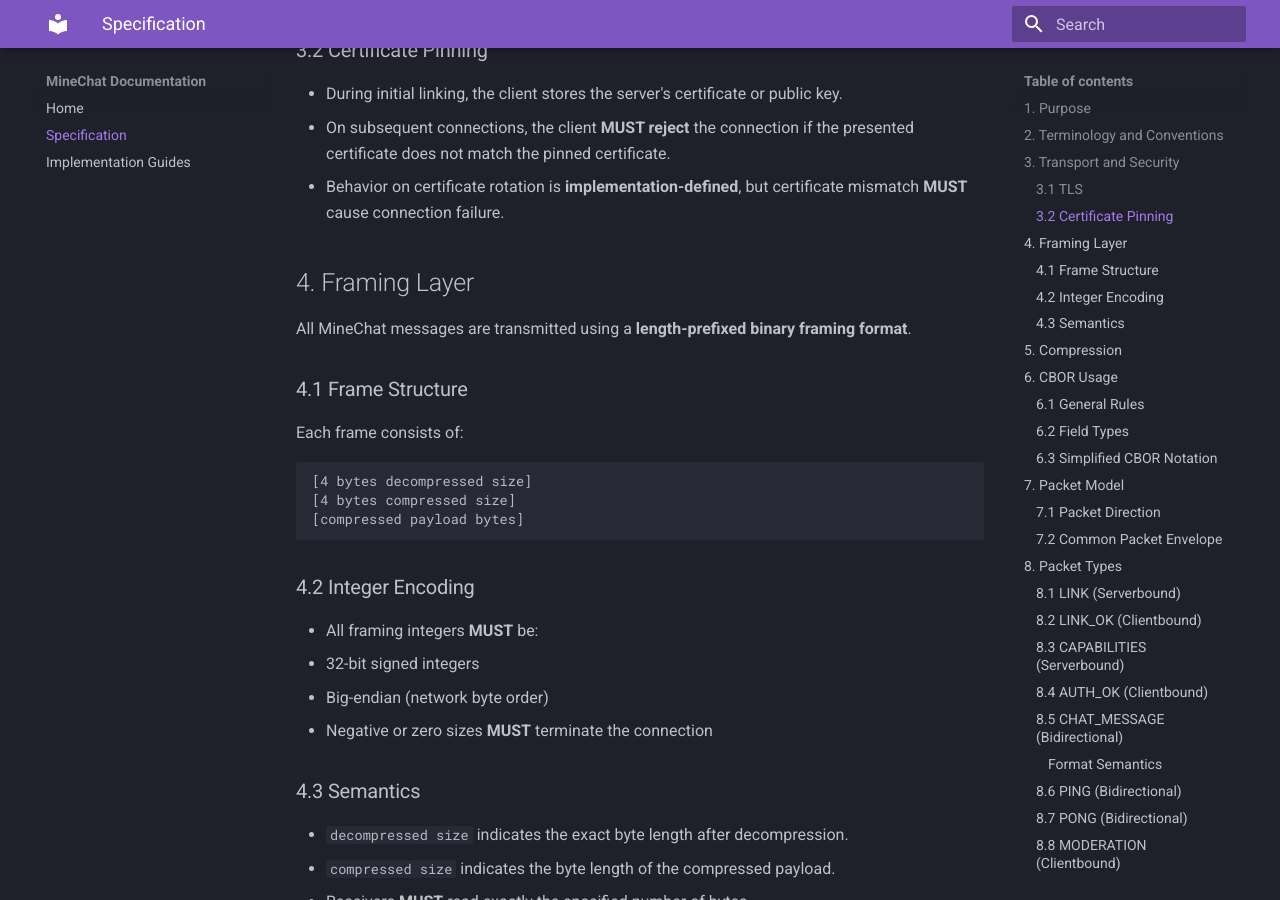
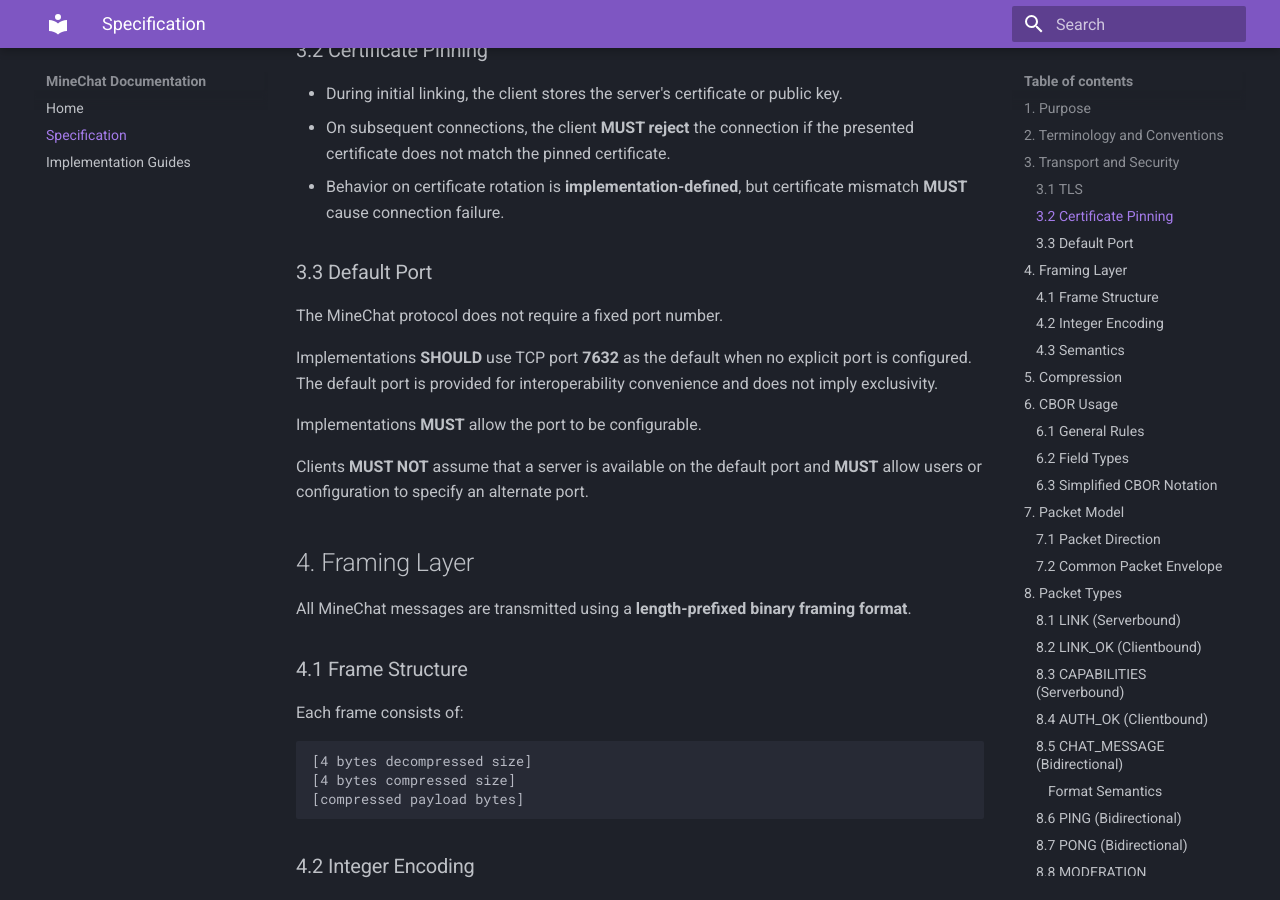
Before and after one commit to MineChatPowered/docs, an MkDocs documentation site: the page built from docs/specification.md, in a window 1280 px wide and 900 px high, scrolled down 1303 px. Built offline with MkDocs 1.6.1 and Material for MkDocs 9.7.7, drawn with Linux system fonts in a browser that asks for light colours.

Commit message:
feat: set default protocol port as 7632
Port 7632 looks to be unassigned in the "List of TCP and UDP port
numbers" Wikipedia page, so I'll take it for MineChat, while also
allowing clients/servers to use other ports just in case IANA assigns a
service to that port.

```diff
--- a/docs/specification.md
+++ b/docs/specification.md
@@ -42,6 +42,16 @@ All connections **MUST** be established over TLS.
 - During initial linking, the client stores the server's certificate or public key.
 - On subsequent connections, the client **MUST reject** the connection if the presented certificate does not match the pinned certificate.
 - Behavior on certificate rotation is **implementation-defined**, but certificate mismatch **MUST** cause connection failure.
+
+### 3.3 Default Port
+
+The MineChat protocol does not require a fixed port number.
+
+Implementations **SHOULD** use TCP port **7632** as the default when no explicit port is configured. The default port is provided for interoperability convenience and does not imply exclusivity.
+
+Implementations **MUST** allow the port to be configurable.
+
+Clients **MUST NOT** assume that a server is available on the default port and **MUST** allow users or configuration to specify an alternate port.
 
 ## 4. Framing Layer
 
```
